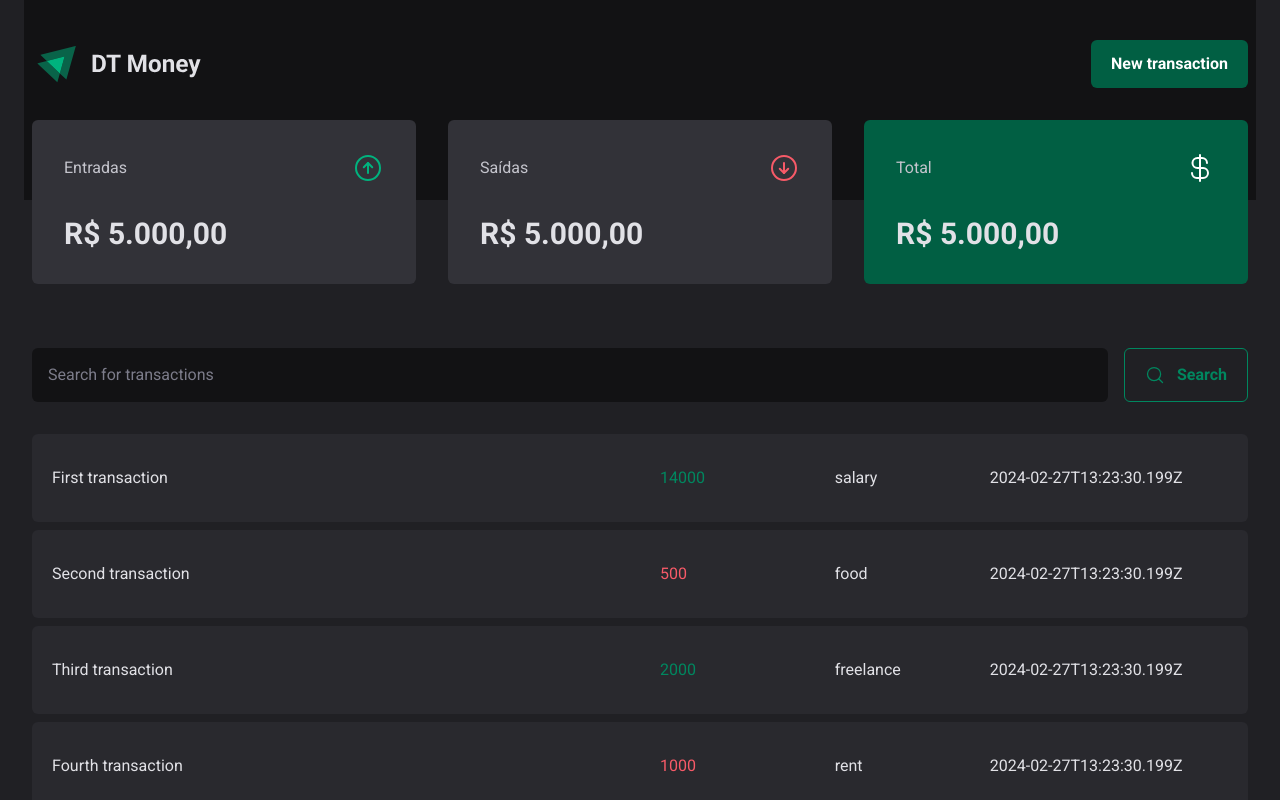
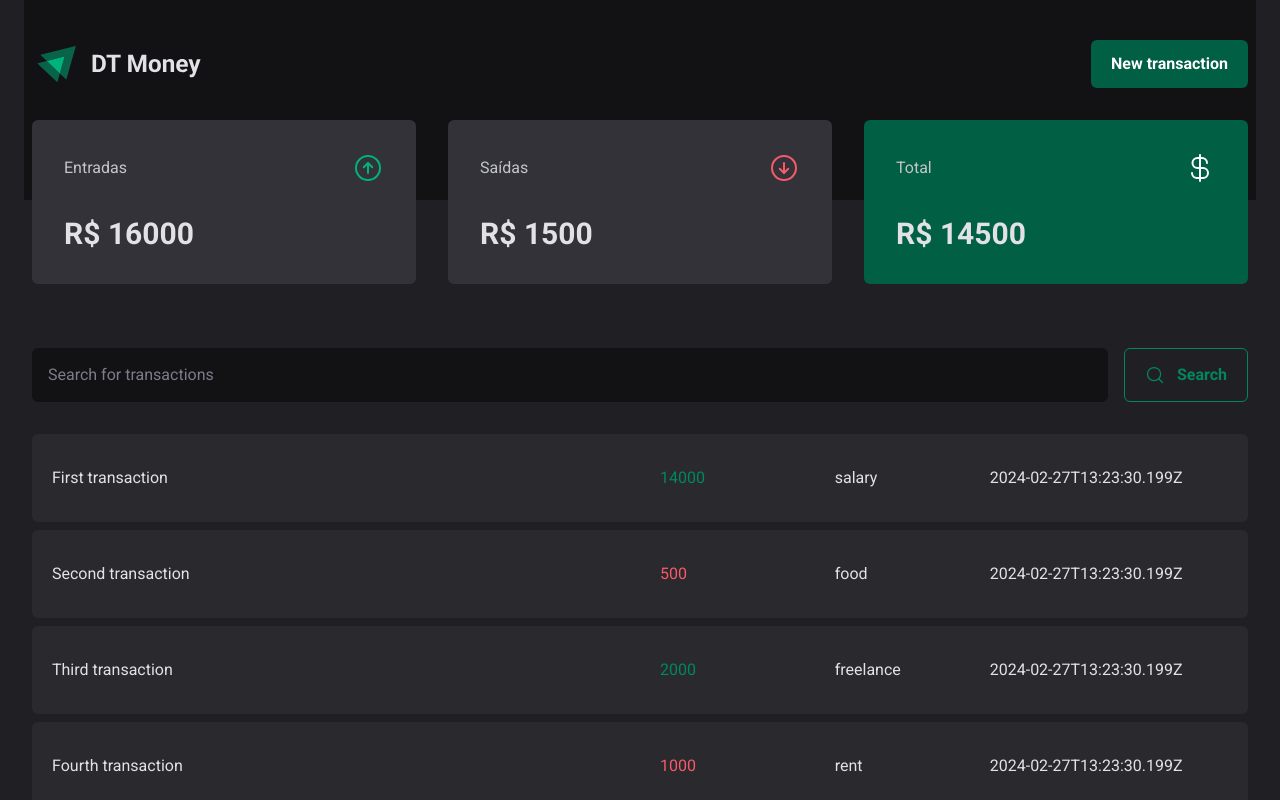
Before and after one commit to jonatas-melo-silva/dt-money, a React (Vite) app: page / in a window 1280 px wide. Shown: the top 800 px of the page. Built offline with nearby package versions, Linux system fonts and the light colour scheme; data requests are answered from the project's data file.

Commit message:
feat: adiciona calculo de resumo das transactions

```diff
--- a/src/components/summary.tsx
+++ b/src/components/summary.tsx
@@ -1,9 +1,10 @@
+import { useTransactionsContext } from '@/hooks'
 import { cn } from '@/libs'
 import { cva } from 'class-variance-authority'
 import { ArrowCircleDown, ArrowCircleUp, CurrencyDollar } from 'phosphor-react'
 import { ComponentProps } from 'react'
 import { CardAmount, CardHeader, CardRoot } from './card'
-import { useTransactionsContext } from '@/hooks'
+import { calculateSummary } from '@/utils'
 
 const styles = cva(
   'w-full px-6 md:max-w-[1216px] xl:px-0 grid grid-cols-3 gap-8 -mt-20',
@@ -13,7 +14,8 @@ export type SummaryProps = ComponentProps<'section'>
 
 export function Summary({ className, ...props }: SummaryProps) {
   const { transactions } = useTransactionsContext()
-  console.log(transactions)
+  const { income, outcome, total } = calculateSummary(transactions)
+
   return (
     <section className={cn(styles({ className }))} {...props}>
       <CardRoot>
@@ -21,7 +23,7 @@ export function Summary({ className, ...props }: SummaryProps) {
           <span>Entradas</span>
           <ArrowCircleUp className="h-8 w-8 text-green-300" />
         </CardHeader>
-        <CardAmount>R$ 5.000,00</CardAmount>
+        <CardAmount>R$ {income}</CardAmount>
       </CardRoot>
 
       <CardRoot>
@@ -29,7 +31,7 @@ export function Summary({ className, ...props }: SummaryProps) {
           <span>Saídas</span>
           <ArrowCircleDown className="h-8 w-8 text-red-300" />
         </CardHeader>
-        <CardAmount>R$ 5.000,00</CardAmount>
+        <CardAmount>R$ {outcome}</CardAmount>
       </CardRoot>
 
       <CardRoot className="bg-green-700">
@@ -37,7 +39,7 @@ export function Summary({ className, ...props }: SummaryProps) {
           <span>Total</span>
           <CurrencyDollar className="h-8 w-8 text-white" />
         </CardHeader>
-        <CardAmount>R$ 5.000,00</CardAmount>
+        <CardAmount>R$ {total}</CardAmount>
       </CardRoot>
     </section>
   )
--- /dev/null
+++ b/src/utils/calculate-summary.ts
@@ -0,0 +1,23 @@
+import { Transaction } from '@/hooks'
+
+export enum TransactionType {
+  INCOME = 'income',
+  OUTCOME = 'outcome',
+}
+
+export function calculateSummary(transactions: Transaction[]) {
+  const { income, outcome, total } = transactions.reduce(
+    (acc, transaction) => {
+      if (transaction.type === TransactionType.INCOME) {
+        acc.income += transaction.price
+      } else {
+        acc.outcome += transaction.price
+      }
+      acc.total = acc.income - acc.outcome
+      return acc
+    },
+    { income: 0, outcome: 0, total: 0 },
+  )
+
+  return { income, outcome, total }
+}
--- a/src/utils/index.ts
+++ b/src/utils/index.ts
@@ -0,0 +1 @@
+export * from './calculate-summary'
```
